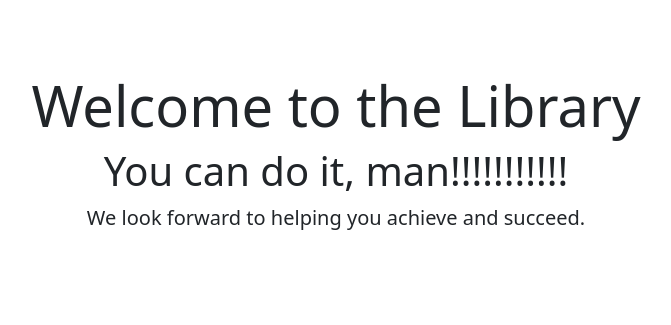
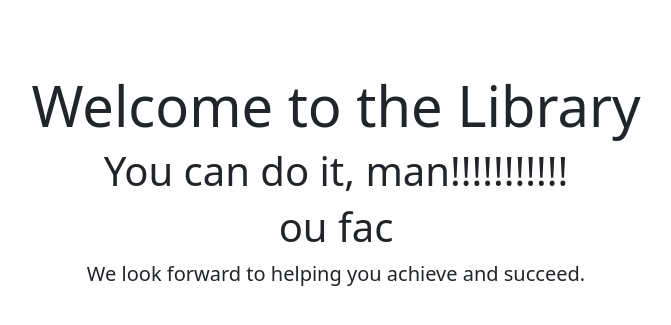
Before and after one commit to ignat24/Django-Docker-Compose, a Django app: page / in a window 1280 px wide. Shown: the part 73-398 px from the top of the page, without its empty margins (304-975 px from the left). Run offline with Django 3.2, Linux system fonts and the light colour scheme.

Commit message:
test docker 1

```diff
--- a/book/templates/base.html
+++ b/book/templates/base.html
@@ -55,6 +55,7 @@
     <div class="pricing-header px-3 py-3 pt-md-5 pb-md-4 mx-auto text-center">
       <h1 class="display-4">Welcome to the Library</h1>
       <h1>You can do it, man!!!!!!!!!!!</h1>
+      <h1> ou fac</h1>
       <p class="lead">We look forward to helping you achieve and succeed.</p>
   </div>
             {% endblock %}
```
